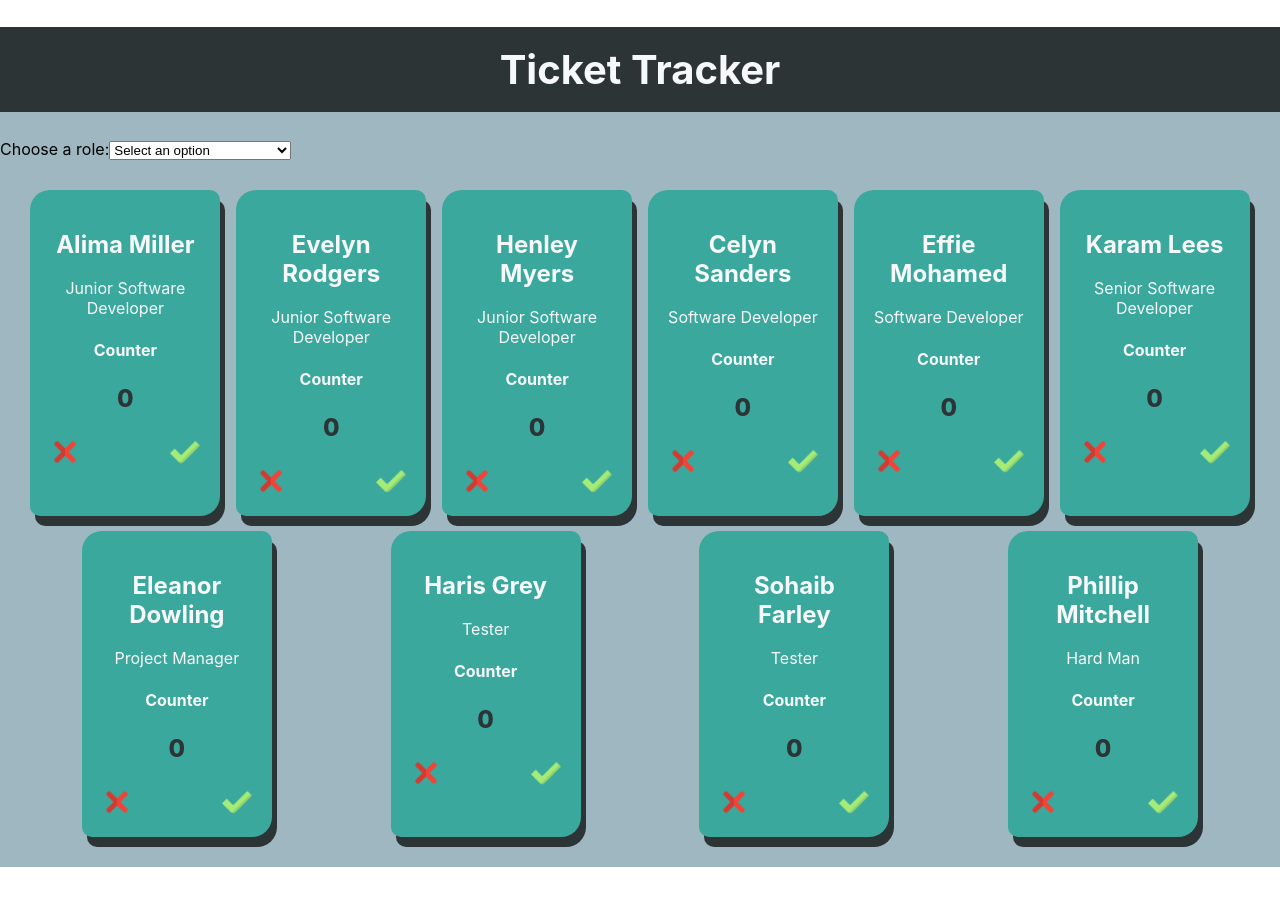
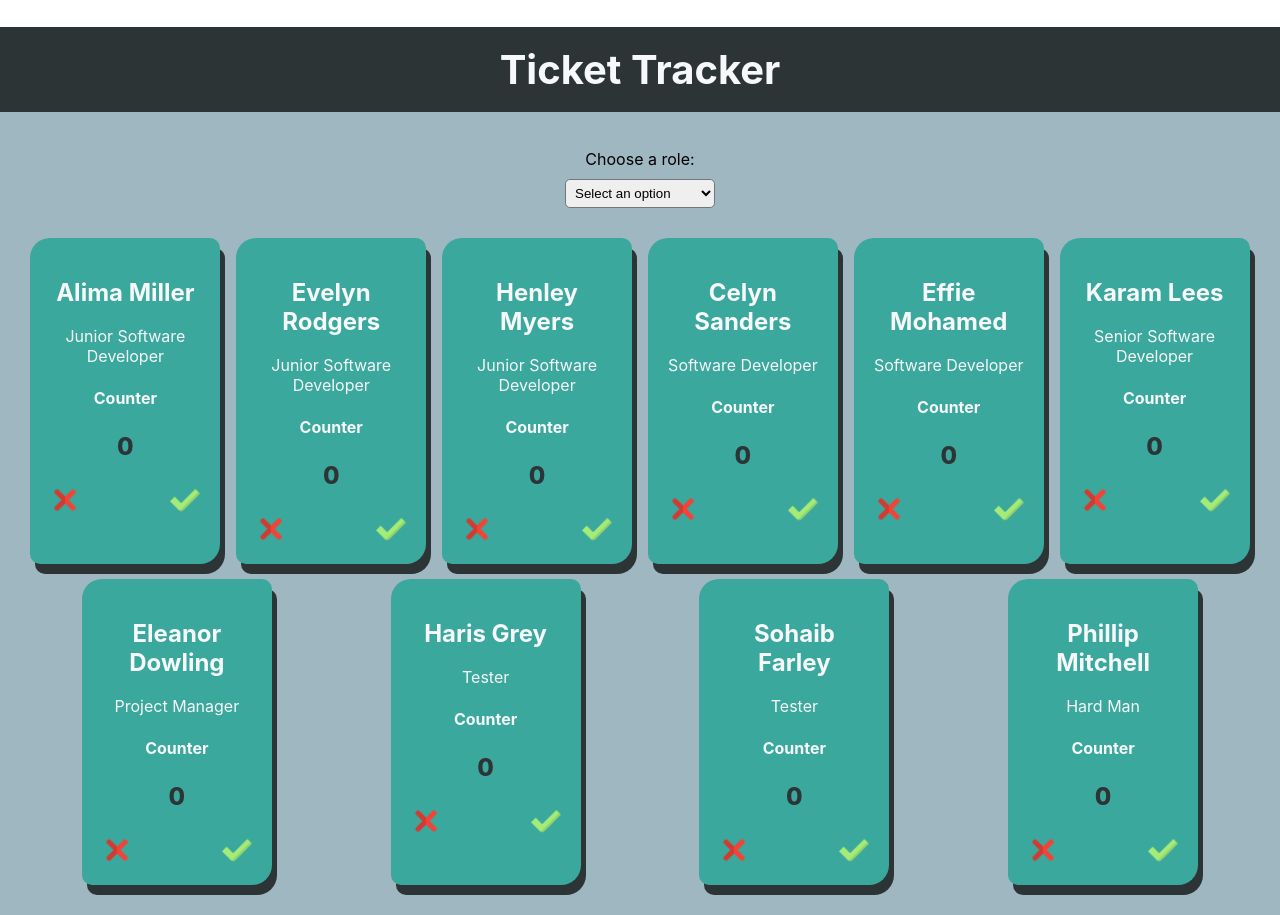
Before and after one commit to sabifromtherock/ticket-tracker, a React (Vite) app: page / in a window 1280 px wide. Before the commit the page ends 867 px from the top, so only its background shows below. Built offline with nearby package versions, Linux system fonts and the light colour scheme.

Commit message:
added Select style

```diff
--- a/src/App.scss
+++ b/src/App.scss
@@ -1,8 +1,8 @@
+@use "./assets/styles/variables" as *;
 @use "./components/Header/Header.scss";
 @use "./components/EmployeeCard/EmployeeCard.scss";
 @use "./components/EmployeesContainer/EmployeesContainer.scss";
-@use "./assets/styles/variables" as *;
-
+@use "./components/Select/Select.scss";
 .app {
   padding: 0;
   margin: 0;
--- a/src/components/Select/Select.scss
+++ b/src/components/Select/Select.scss
@@ -0,0 +1,18 @@
+@use "../../assets/styles/variables" as *;
+
+.select-container {
+  text-align: center;
+  display: flex;
+  align-items: center;
+  flex-direction: column;
+
+  &__label {
+    padding: 10px;
+  }
+
+  &__select {
+    border-radius: 5px;
+    padding: 5px;
+    width: 150px;
+  }
+}
--- a/src/components/Select/Select.tsx
+++ b/src/components/Select/Select.tsx
@@ -9,15 +9,26 @@ const Select = ({ roles, setSelectedRole }: SelectProps) => {
   };
 
   return (
-    <div>
-      <label htmlFor="select-role">Choose a role:</label>
-      <select id="select-role" value="" onChange={handleChange}>
-        <option value="" disabled>
+    <div className="select-container">
+      <label className="select-container__label" htmlFor="select-role">
+        Choose a role:
+      </label>
+      <select
+        className="select-container__select"
+        id="select-role"
+        value=""
+        onChange={handleChange}
+      >
+        <option className="select-container__option" value="" disabled>
           Select an option
         </option>
         {roles.map((role, index) => {
           return (
-            <option value={role} key={index}>
+            <option
+              className="select-container__option"
+              value={role}
+              key={index}
+            >
               {role}
             </option>
           );
```
